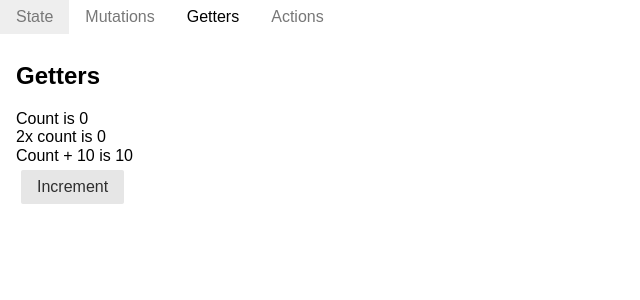
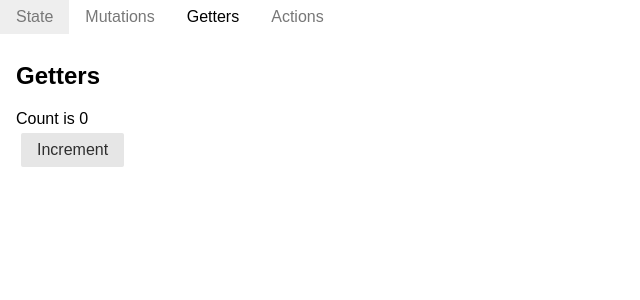
Before and after one commit to PacktPublishing/Hands-on-Vuex-for-Vue.js-Applications, a Vue app in the folder section-1-vuex-api/: page /getters in a window 1280 px wide. Shown: the top 300 px of the page, without its empty margins (0-640 px from the left). Built offline with nearby package versions, Linux system fonts and the light colour scheme.

Commit message:
pre getters

```diff
--- a/section-1-vuex-api/src/store.js
+++ b/section-1-vuex-api/src/store.js
@@ -32,15 +32,5 @@ export default new Vuex.Store({
         .then(res => res.text())
         .then(trivia => commit("SET_TRIVIA", trivia));
     }
-  },
-
-  getters: {
-    doubledCount(state) {
-      return state.count * 2;
-    },
-
-    countPlusN(state) {
-      return n => state.count + n;
-    }
   }
 });
--- a/section-1-vuex-api/src/views/Getters.vue
+++ b/section-1-vuex-api/src/views/Getters.vue
@@ -3,8 +3,6 @@
     <h2>Getters</h2>
 
     <div>Count is {{ $store.state.count }}</div>
-    <div>2x count is {{ $store.getters.doubledCount }}</div>
-    <div>Count + 10 is {{ $store.getters.countPlusN(10) }}</div>
 
     <button class="pure-button"
             @click="$store.dispatch('addToCount', 1)">
```
